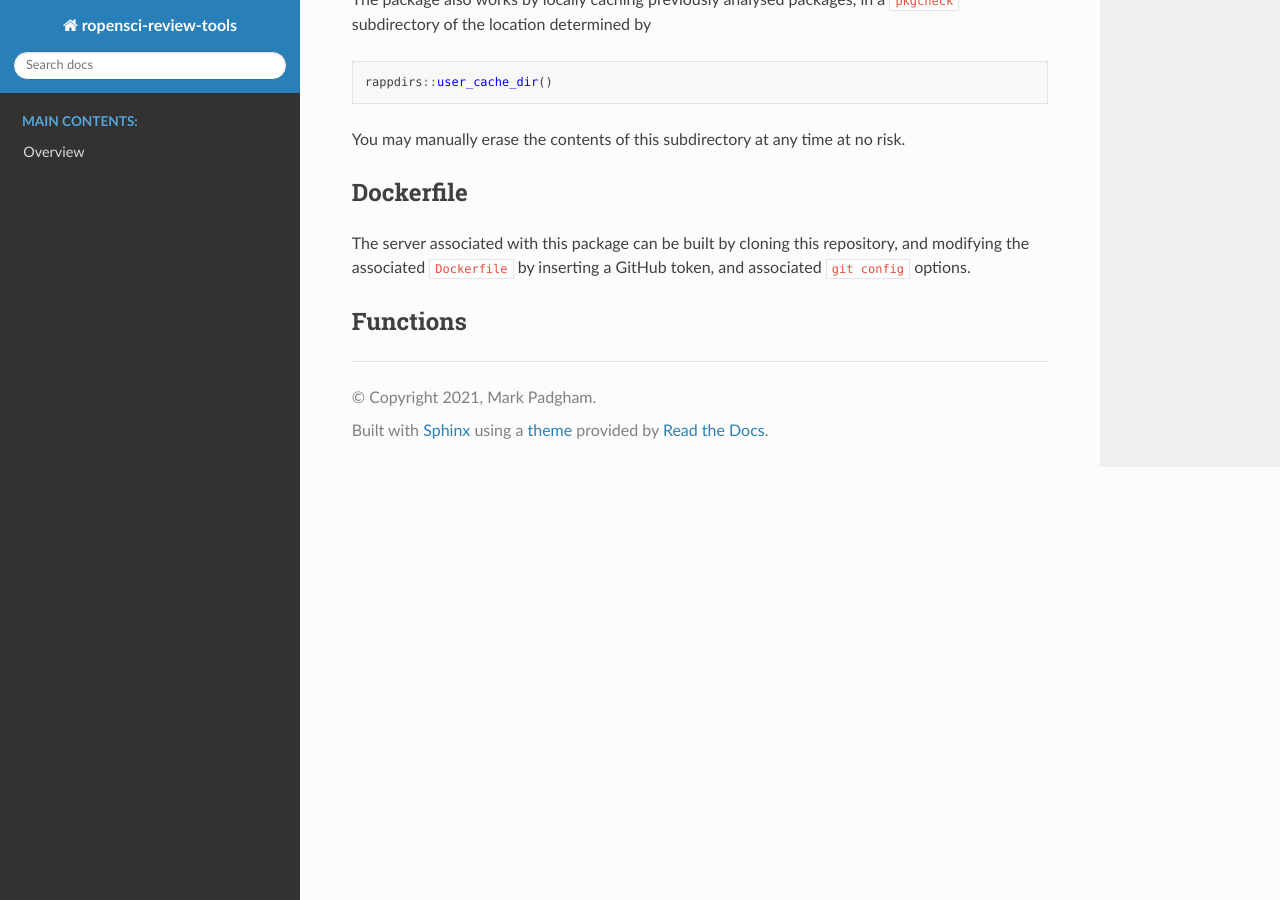
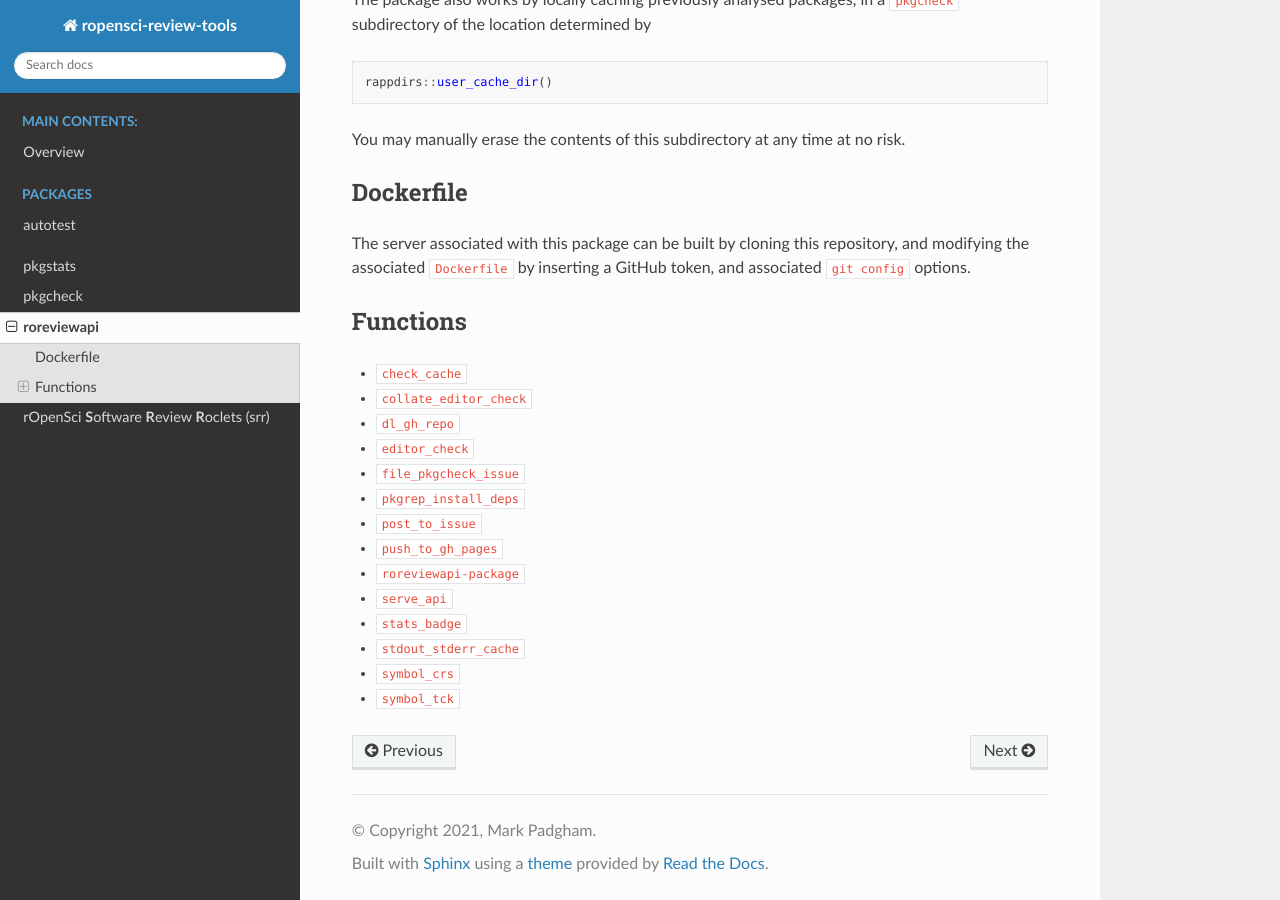
Before and after one commit to ropensci-review-tools/ropensci-review-tools, a Sphinx documentation site: the page built from docs/roreviewapi/roreviewapi.md, in a window 1280 px wide and 900 px high, scrolled down 539 px. Built offline with Sphinx 7.4.7 and the Read the Docs theme 2.0.0, drawn with Linux system fonts in a browser that asks for light colours; pages that are not in the unit, such as notebooks, are missing from menus.

````diff
--- a/docs/roreviewapi/roreviewapi.md
+++ b/docs/roreviewapi/roreviewapi.md
@@ -55,4 +55,18 @@ by inserting a GitHub token, and associated `git config` options.
 .. toctree::
    :maxdepth: 1
 
+   functions/check_cache.md
+   functions/collate_editor_check.md
+   functions/dl_gh_repo.md
+   functions/editor_check.md
+   functions/file_pkgcheck_issue.md
+   functions/pkgrep_install_deps.md
+   functions/post_to_issue.md
+   functions/push_to_gh_pages.md
+   functions/roreviewapi-package.md
+   functions/serve_api.md
+   functions/stats_badge.md
+   functions/stdout_stderr_cache.md
+   functions/symbol_crs.md
+   functions/symbol_tck.md
 ```
````
Also changed, not shown: docs/autotest/autotest.md (+12 -0 lines), docs/index.rst (+5 -5 lines), docs/pkgcheck/pkgcheck.md (+10 -0 lines), docs/pkgstats/pkgstats.md (+11 -0 lines), docs/srr/srr.md (+9 -0 lines).
